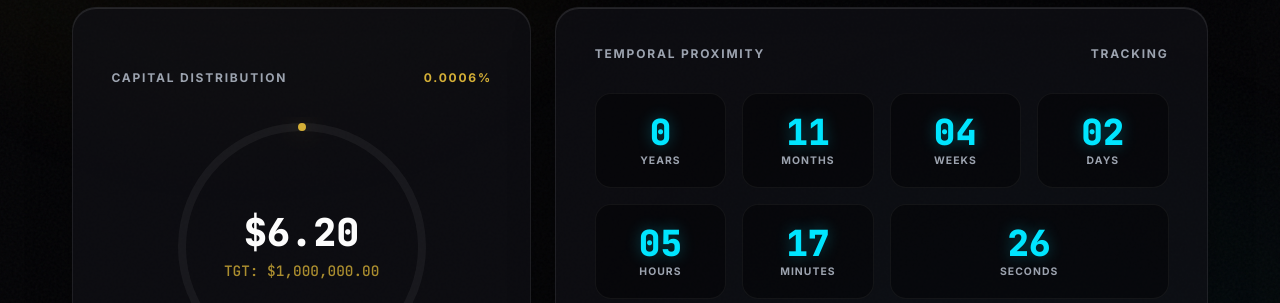
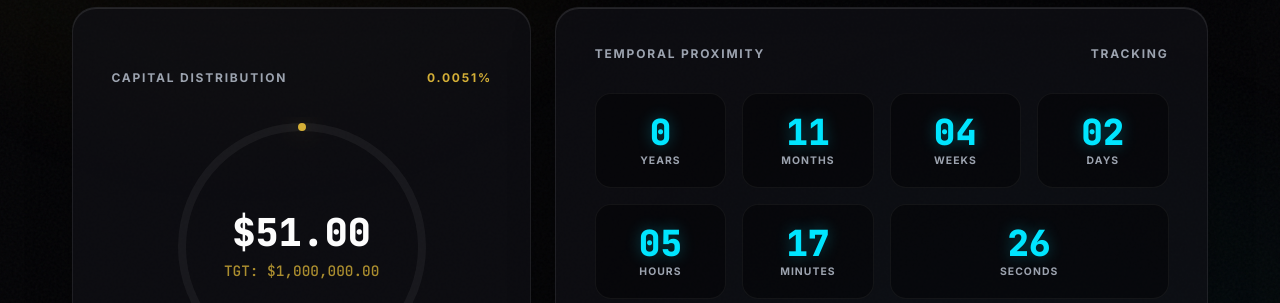
Before and after one commit to dev691/is-my-husband-millionaire, a plain HTML site: page index.html in a window 1280 px wide. Shown: the part 294-597 px from the top of the page. Drawn offline with Linux system fonts and the light colour scheme.

Commit message:
Update index.html

```diff
--- a/index.html
+++ b/index.html
@@ -235,7 +235,7 @@
          */
         const CONFIG = {
             targetAmount:  1000000.00,
-            currentAmount: 6.20,        // <-- THE ONLY VALUE YOU EVER NEED TO CHANGE
+            currentAmount: 51.00,        // <-- THE ONLY VALUE YOU EVER NEED TO CHANGE
 
             start: new Date(),
             getEnd: function() {
```
